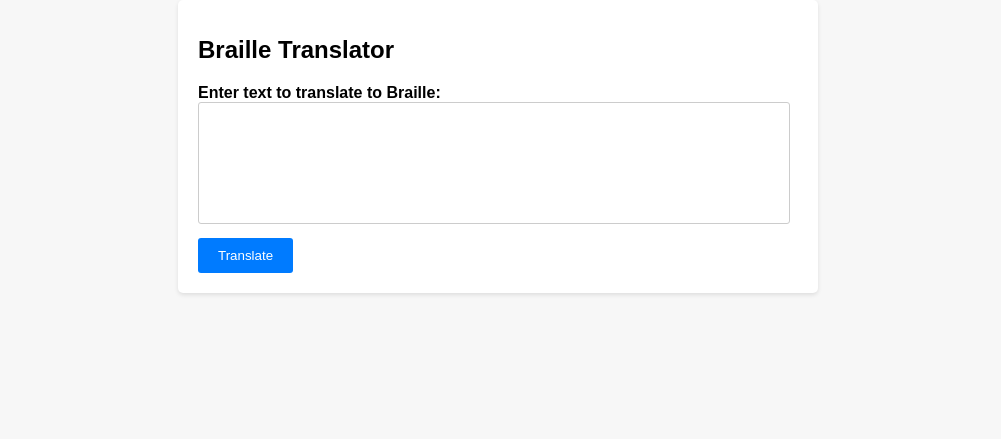
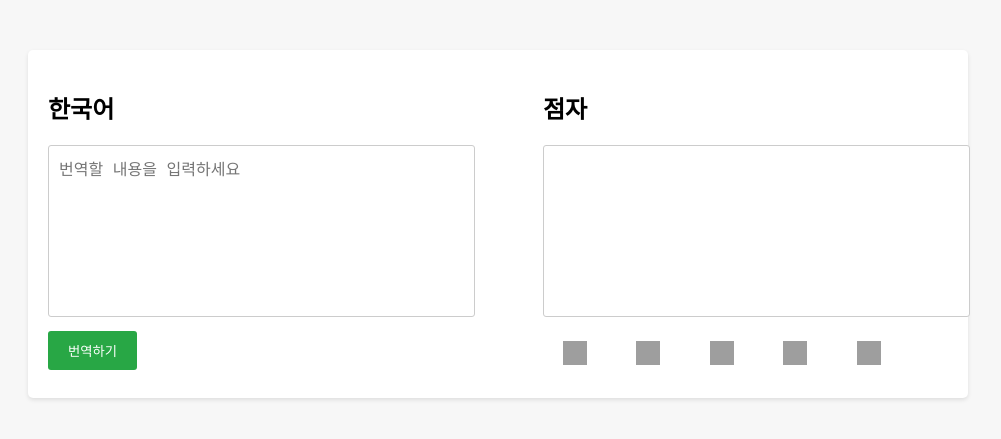
Before and after one commit to Burnnnnny/python_team, a Flask app: page / in a window 1280 px wide. Shown: the top 439 px of the page, without its empty margins (142-1143 px from the left). Run offline with Flask 3, Linux system fonts and the light colour scheme; grey boxes are pictures that could not be loaded.

Commit message:
임시 기능 추가

```diff
--- a/app/app.py
+++ b/app/app.py
@@ -1,4 +1,6 @@
-from flask import Flask, render_template, request
+from flask import Flask, render_template, request, send_file
+from gtts import gTTS
+import os
 
 app = Flask(__name__)
 
@@ -42,13 +44,59 @@ def translate_to_braille(text):
             braille_text.append(char)
     return ''.join(braille_text)
 
+def translate_to_text(braille):
+    text = []
+    braille_dict = {v: k for k, v in {**eng_braille, **num_braille, **pun_mark}.items()}
+    i = 0
+    while i < len(braille):
+        if braille[i:i+2] in braille_dict:
+            text.append(braille_dict[braille[i:i+2]])
+            i += 2
+        elif braille[i] in braille_dict:
+            text.append(braille_dict[braille[i]])
+            i += 1
+        else:
+            text.append(braille[i])
+            i += 1
+    return ''.join(text)
+
 @app.route('/', methods=['GET', 'POST'])
 def index():
     braille_text = ''
+    plain_text = ''
     if request.method == 'POST':
-        text = request.form['text']
+        if 'text' in request.form:
+            text = request.form['text']
+            braille_text = translate_to_braille(text)
+        elif 'braille' in request.form:
+            braille = request.form['braille']
+            plain_text = translate_to_text(braille)
+    return render_template('index.html', braille_text=braille_text, plain_text=plain_text)
+
+@app.route('/upload', methods=['POST'])
+def upload_file():
+    if 'file' not in request.files:
+        return 'No file part'
+    file = request.files['file']
+    if file.filename == '':
+        return 'No selected file'
+    if file:
+        text = file.read().decode('utf-8')
         braille_text = translate_to_braille(text)
-    return render_template('index.html', braille_text=braille_text)
+        with open('translated.txt', 'w', encoding='utf-8') as f:
+            f.write(braille_text)
+        return send_file('translated.txt', as_attachment=True)
+
+@app.route('/tts', methods=['POST'])
+def text_to_speech():
+    text = request.form['text']
+    tts = gTTS(text)
+    tts.save("speech.mp3")
+    return send_file("speech.mp3", as_attachment=True)
+
+@app.route('/copy', methods=['POST'])
+def copy_text():
+    return 'Text copied to clipboard!', 200
 
 if __name__ == '__main__':
     app.run(debug=True)
--- a/app/templates/index.html
+++ b/app/templates/index.html
@@ -1,7 +1,7 @@
-<!doctype html>
+<!DOCTYPE html>
 <html lang="en">
 <head>
-    <meta charset="utf-8">
+    <meta charset="UTF-8">
     <meta name="viewport" content="width=device-width, initial-scale=1, shrink-to-fit=no">
     <title>Braille Translator</title>
     <style>
@@ -12,103 +12,126 @@
             padding: 0;
         }
         .container {
-            max-width: 600px;
-            margin: 0 auto;
+            max-width: 900px;
+            margin: 50px auto;
             padding: 20px;
             background-color: #ffffff;
             border-radius: 5px;
             box-shadow: 0 2px 4px rgba(0, 0, 0, 0.1);
+            display: flex;
+            justify-content: space-between;
         }
-        h1 {
-            font-size: 24px;
-            margin-bottom: 20px;
-        }
-        label {
-            font-weight: bold;
+        .section {
+            width: 45%;
         }
         textarea {
-            width: 95%;
-            height: 100px;
+            width: 100%;
+            height: 150px;
             padding: 10px;
             border: 1px solid #ccc;
             border-radius: 3px;
             resize: none;
+            font-size: 16px;
         }
         button {
-            display: block;
             margin-top: 10px;
             padding: 10px 20px;
-            background-color: #007bff;
+            background-color: #28a745;
             color: #ffffff;
             border: none;
             border-radius: 3px;
             cursor: pointer;
         }
         button:hover {
+            background-color: #218838;
+        }
+        .btn-primary {
+            background-color: #007bff;
+        }
+        .btn-primary:hover {
             background-color: #0056b3;
         }
-        h2 {
-            font-size: 18px;
-            margin-top: 20px;
+        .icon-button {
+            background: none;
+            border: none;
+            cursor: pointer;
+            margin-right: 5px;
         }
-        p {
-            font-size: 16px;
-            line-height: 1.5;
-            display: inline-block;
-        }
-        #copy-button {
-            margin-left: 10px;
-            padding: 6px 12px;
-            background-color: #28a745;
-            color: #ffffff;
-            border: none;
-            border-radius: 3px;
-            cursor: pointer;
-        }
-        #copy-button:hover {
-            background-color: #218838;
-        }
-        .output-container {
-            display: flex;
-            align-items: center;
+        .icon-button img {
+            width: 24px;
+            height: 24px;
         }
     </style>
 </head>
 <body>
 <div class="container">
-    <h1>Braille Translator</h1>
-    <form method="post">
-        <div class="form-group">
-            <label for="text">Enter text to translate to Braille:</label>
-            <textarea class="form-control" id="text" name="text" rows="3"></textarea>
+    <div class="section">
+        <h2>한국어</h2>
+        <form method="post">
+            <textarea name="text" placeholder="번역할 내용을 입력하세요"></textarea>
+            <button type="submit">번역하기</button>
+        </form>
+    </div>
+    <div class="section">
+        <h2>점자</h2>
+        <textarea id="braille-textarea" readonly>{{ braille_text }}</textarea>
+        <div>
+            <button class="icon-button" id="tts-button"><img src="{{ url_for('static', filename='icons/sound.png') }}" alt="Sound"></button>
+            <button class="icon-button" id="copy-button"><img src="{{ url_for('static', filename='icons/document.png') }}" alt="Copy"></button>
+            <button class="icon-button" id="link-button"><img src="{{ url_for('static', filename='icons/link.png') }}" alt="Link"></button>
+            <button class="icon-button"><img src="{{ url_for('static', filename='icons/star.png') }}" alt="Star"></button>
+            <button class="icon-button"><img src="{{ url_for('static', filename='icons/share.png') }}" alt="Share"></button>
         </div>
-        <button type="submit">Translate</button>
-    </form>
-    {% if braille_text %}
-    <h2>Braille Translation:</h2>
-    <div class="output-container">
-        <p id="braille-text">{{ braille_text }}</p>
-        <button id="copy-button" style="display: none;">Copy</button>
     </div>
-    {% endif %}
 </div>
 <script>
-    document.addEventListener('DOMContentLoaded', function() {
-        const copyButton = document.getElementById('copy-button');
-        const brailleTextElement = document.getElementById('braille-text');
+    document.getElementById('tts-button').addEventListener('click', function() {
+        const text = document.getElementById('braille-textarea').value;
+        fetch('/tts', {
+            method: 'POST',
+            headers: {
+                'Content-Type': 'application/x-www-form-urlencoded',
+            },
+            body: `text=${encodeURIComponent(text)}`,
+        }).then(response => response.blob())
+        .then(blob => {
+            const url = window.URL.createObjectURL(blob);
+            const a = document.createElement('a');
+            a.style.display = 'none';
+            a.href = url;
+            a.download = 'speech.mp3';
+            document.body.appendChild(a);
+            a.click();
+            window.URL.revokeObjectURL(url);
+        }).catch(error => console.error('Error:', error));
+    });
 
-        if (brailleTextElement) {
-            copyButton.style.display = 'inline-block'; // Show the button only if braille text exists
+    document.getElementById('copy-button').addEventListener('click', function() {
+        const text = document.getElementById('braille-textarea').value;
+        navigator.clipboard.writeText(text).then(() => {
+            alert('Braille text copied to clipboard!');
+        }).catch(err => console.error('Could not copy text: ', err));
+    });
 
-            copyButton.addEventListener('click', function() {
-                const brailleText = brailleTextElement.innerText;
-                navigator.clipboard.writeText(brailleText).then(function() {
-                    alert('Braille text copied to clipboard!');
-                }, function(err) {
-                    console.error('Could not copy text: ', err);
-                });
-            });
-        }
+    document.getElementById('link-button').addEventListener('click', function() {
+        const text = document.getElementById('braille-textarea').value;
+        fetch('/upload', {
+            method: 'POST',
+            headers: {
+                'Content-Type': 'application/x-www-form-urlencoded',
+            },
+            body: `text=${encodeURIComponent(text)}`,
+        }).then(response => response.blob())
+        .then(blob => {
+            const url = window.URL.createObjectURL(blob);
+            const a = document.createElement('a');
+            a.style.display = 'none';
+            a.href = url;
+            a.download = 'translated.txt';
+            document.body.appendChild(a);
+            a.click();
+            window.URL.revokeObjectURL(url);
+        }).catch(error => console.error('Error:', error));
     });
 </script>
 </body>
--- /dev/null
+++ b/requirements.txt
@@ -0,0 +1,2 @@
+flask
+gtts
```
